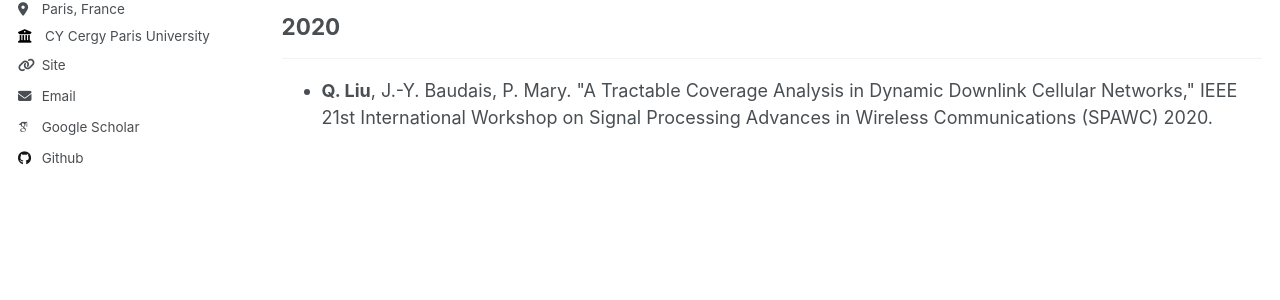
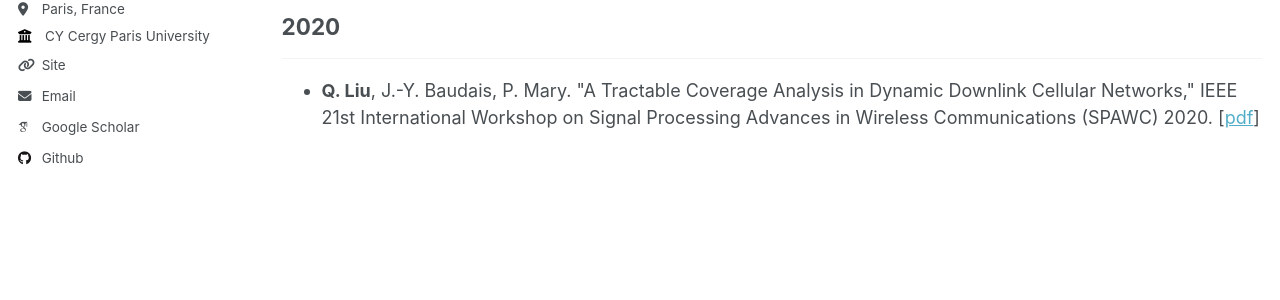
Before and after one commit to evesiphus/evesiphus.github.io, a Jekyll site: the page built from _pages/publications.html, in a window 1280 px wide and 900 px high, scrolled down 979 px. Shown: the part 343-643 px from the top of the window. Built offline with Jekyll 4.4.1, drawn with Linux system fonts in a browser that asks for light colours; some web fonts are replaced.

Commit message:
Update publications.html

```diff
--- a/_pages/publications.html
+++ b/_pages/publications.html
@@ -23,6 +23,9 @@ author_profile: true
     {% if post.highlight %}
       <em><span style="color:#FF0000; font-weight:bold; font-size:smaller;">{{ post.highlight }}</span></em>
     {% endif %}
+    {% if post.pdf %}
+      [<a href="{{ post.pdf }}" target="_blank">pdf</a>]
+    {% endif %}
     </li>
   {% endfor %}
   </ul>
```
